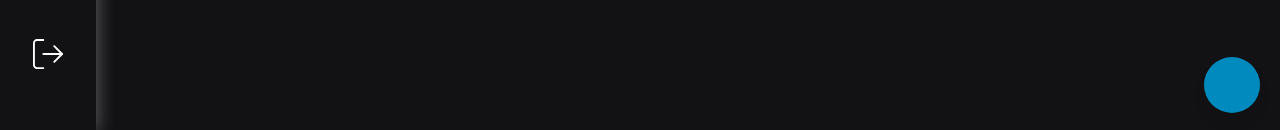
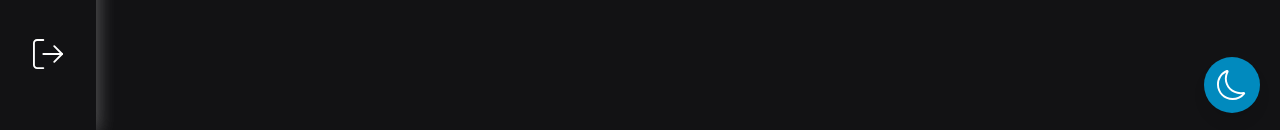
Before and after one commit to Melancia-Salgada/psico-frontend, a React (Vite) app in the folder easypsi/: page / in a window 1280 px wide. Shown: the part 667-797 px from the top of the page. Built offline with nearby package versions, Linux system fonts and the light colour scheme.

Commit message:
icones (mudar cor botao)

```diff
--- a/easypsi/src/components/WhiteMode.jsx
+++ b/easypsi/src/components/WhiteMode.jsx
@@ -48,9 +48,13 @@ function WhiteMode() {
                 onClick={toggleWhiteMode}
             >
                 {whiteMode ? (
-                    <i className="bi bi-brightness-high-fill"></i>
+                    <svg xmlns="http://www.w3.org/2000/svg" width="30" height="30" fill="currentColor" class="bi bi-sun" viewBox="0 0 16 16">
+                        <path d="M8 11a3 3 0 1 1 0-6 3 3 0 0 1 0 6m0 1a4 4 0 1 0 0-8 4 4 0 0 0 0 8M8 0a.5.5 0 0 1 .5.5v2a.5.5 0 0 1-1 0v-2A.5.5 0 0 1 8 0m0 13a.5.5 0 0 1 .5.5v2a.5.5 0 0 1-1 0v-2A.5.5 0 0 1 8 13m8-5a.5.5 0 0 1-.5.5h-2a.5.5 0 0 1 0-1h2a.5.5 0 0 1 .5.5M3 8a.5.5 0 0 1-.5.5h-2a.5.5 0 0 1 0-1h2A.5.5 0 0 1 3 8m10.657-5.657a.5.5 0 0 1 0 .707l-1.414 1.415a.5.5 0 1 1-.707-.708l1.414-1.414a.5.5 0 0 1 .707 0m-9.193 9.193a.5.5 0 0 1 0 .707L3.05 13.657a.5.5 0 0 1-.707-.707l1.414-1.414a.5.5 0 0 1 .707 0m9.193 2.121a.5.5 0 0 1-.707 0l-1.414-1.414a.5.5 0 0 1 .707-.707l1.414 1.414a.5.5 0 0 1 0 .707M4.464 4.465a.5.5 0 0 1-.707 0L2.343 3.05a.5.5 0 1 1 .707-.707l1.414 1.414a.5.5 0 0 1 0 .708"/>
+                    </svg>
                 ) : (
-                    <i className="bi bi-moon-fill"></i>
+                    <svg xmlns="http://www.w3.org/2000/svg" width="30" height="30" fill="currentColor" class="bi bi-moon" viewBox="0 0 16 16">
+                        <path d="M6 .278a.77.77 0 0 1 .08.858 7.2 7.2 0 0 0-.878 3.46c0 4.021 3.278 7.277 7.318 7.277q.792-.001 1.533-.16a.79.79 0 0 1 .81.316.73.73 0 0 1-.031.893A8.35 8.35 0 0 1 8.344 16C3.734 16 0 12.286 0 7.71 0 4.266 2.114 1.312 5.124.06A.75.75 0 0 1 6 .278M4.858 1.311A7.27 7.27 0 0 0 1.025 7.71c0 4.02 3.279 7.276 7.319 7.276a7.32 7.32 0 0 0 5.205-2.162q-.506.063-1.029.063c-4.61 0-8.343-3.714-8.343-8.29 0-1.167.242-2.278.681-3.286"/>
+                    </svg>
                 )}
             </button>
         </div>
```
